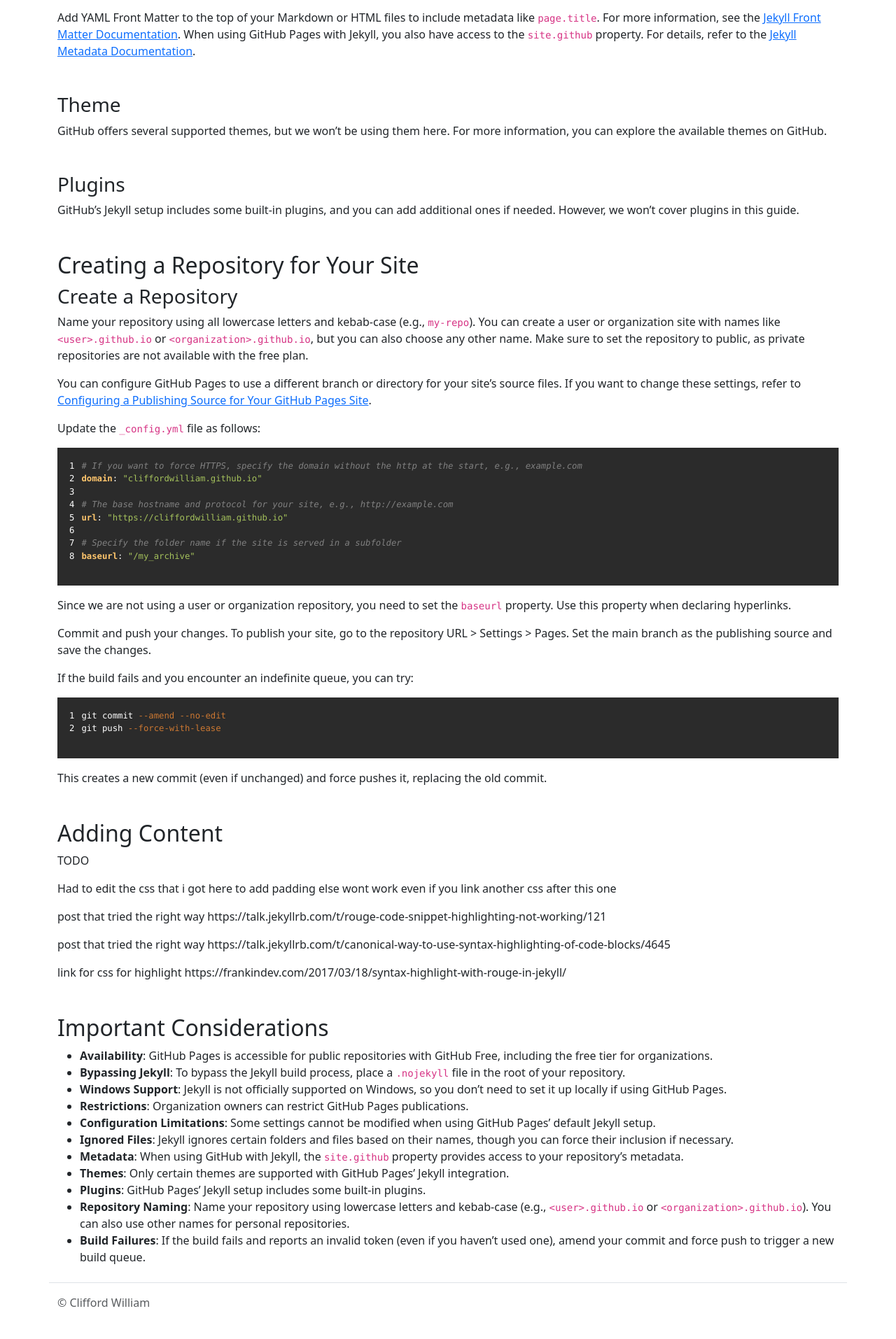
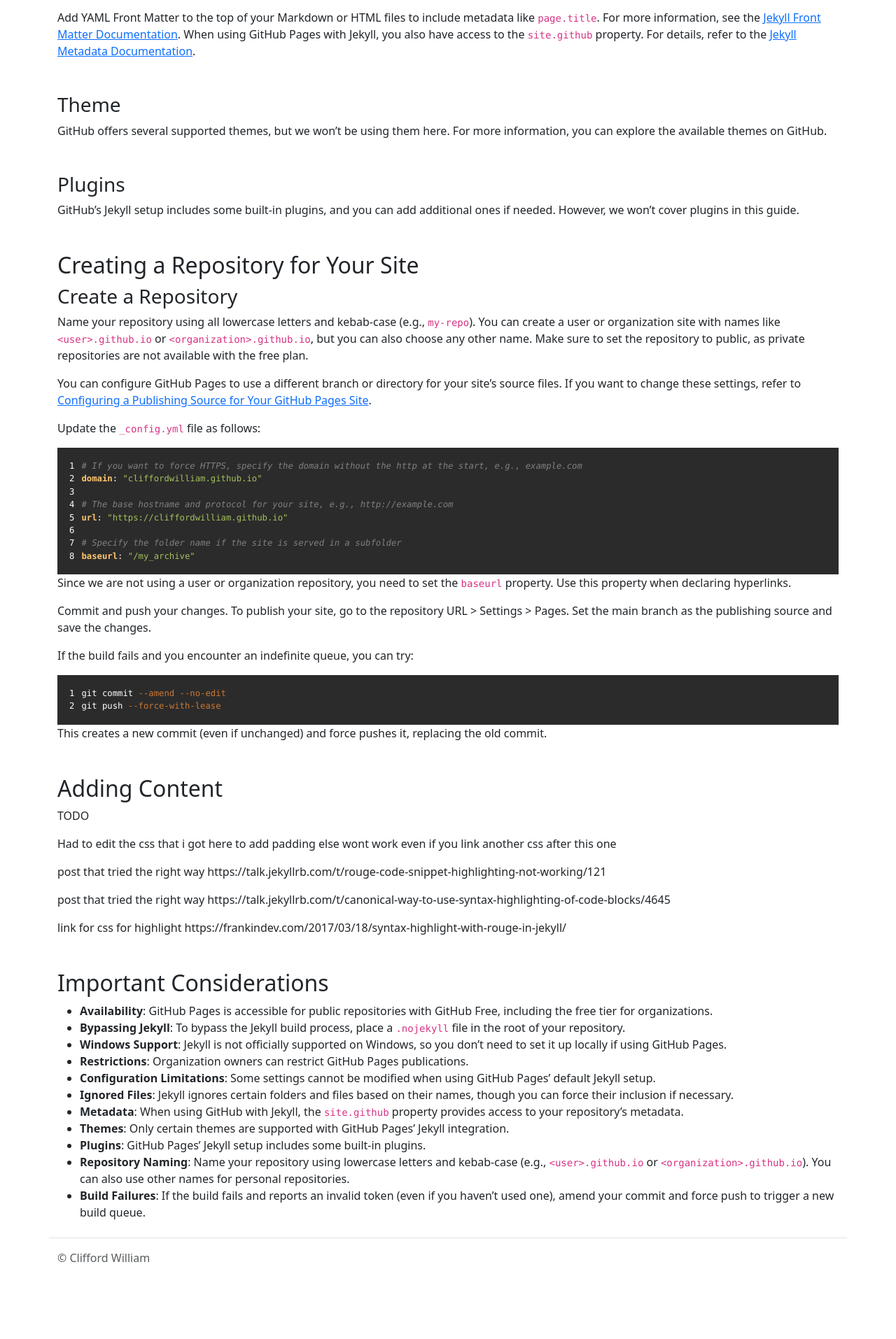
Before and after one commit to cliffordwilliam/my_archive, a Jekyll site: the page built from _posts/2024-09-12-github-pages-and-jekyll.md, in a window 1280 px wide. Shown: the part 1880-3794 px from the top of the page at 70% size. Built offline with Jekyll 4.4.1, drawn with Linux system fonts in a browser that asks for light colours; after the commit the page ends 3730 px from its top, so only the background shows below that.

Commit message:
highlight css

```diff
--- a/assets/css/pygments-darcula.css
+++ b/assets/css/pygments-darcula.css
@@ -1,8 +1,7 @@
 /*! Darcula theme; https://github.com/alem0lars/vim-colorscheme-darcula */
-.highlight, .highlight pre, .highlight table { background: #2b2b2b !important; color: #ffffff !important; }
-pre.highlight { padding: 1rem !important; }
-pre.lineno { margin-right: .5rem !important;, margin-bottom: 0rem; }
-pre: { margin-bottom: 0rem; }
+.highlight, .highlight pre, .highlight table { background: #2b2b2b !important; color: #ffffff !important; margin-bottom: 0rem !important; }
+pre.highlight { padding: 1rem !important; margin-bottom: 0rem !important; }
+pre.lineno { margin-right: .5rem !important;, margin-bottom: 0rem !important; }
 .highlight .hll { background-color: #ffffcc !important; }
 .highlight  { background: #2b2b2b !important; color: #a9b7c6 !important; background-color: #2b2b2b !important; }
 .highlight .c { color: #808080 !important; font-style: italic !important; background-color: #2b2b2b !important; } /* Comment */
```
